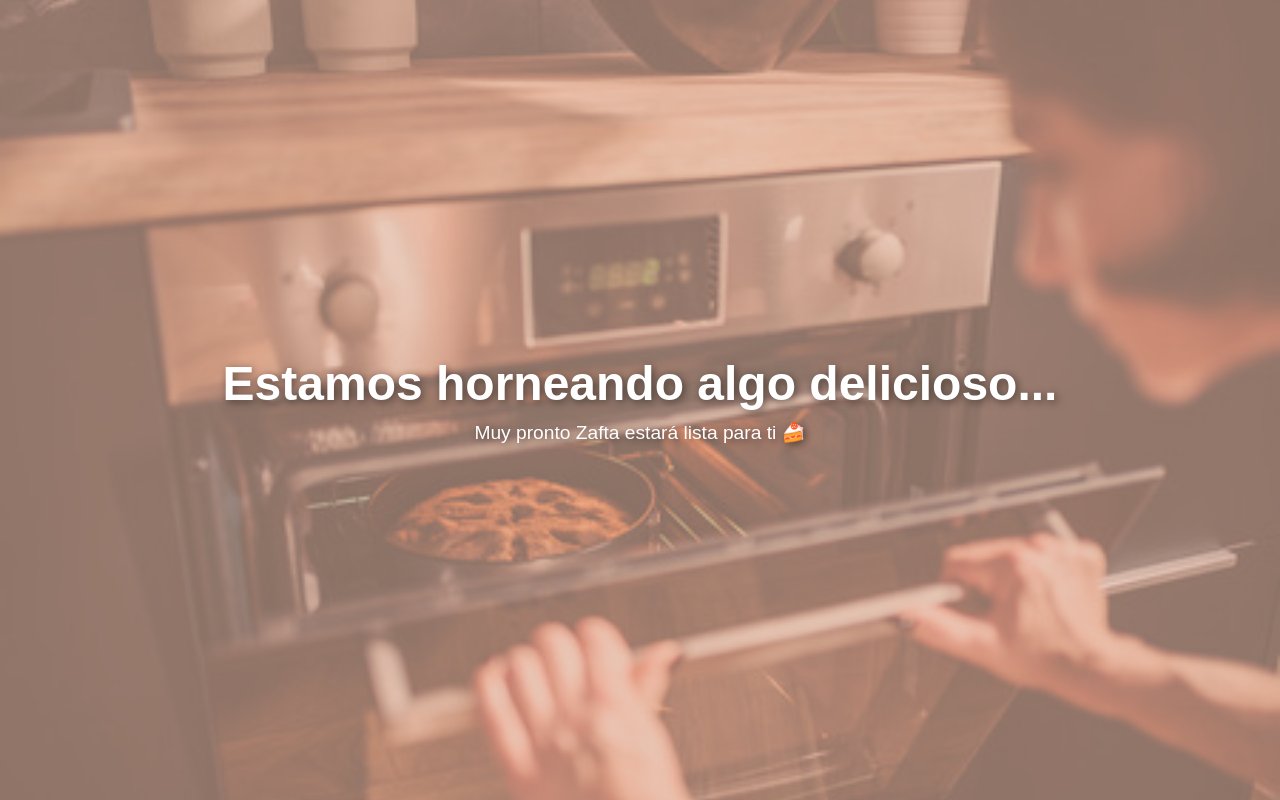
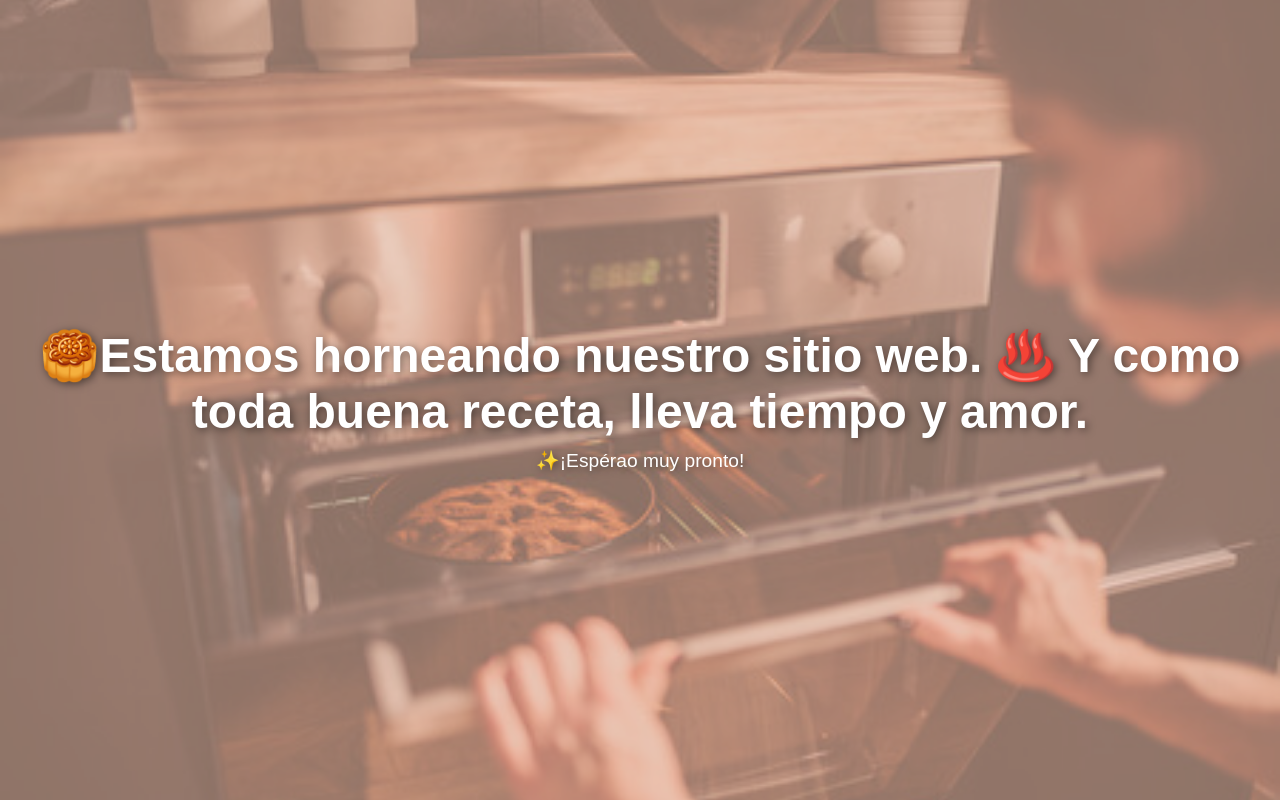
Before and after one commit to sorayandrea22/landing_zafta, a plain HTML site: page index.html in a window 1280 px wide. Drawn offline with Linux system fonts and the light colour scheme.

Commit message:
Update index.html

```diff
--- a/index.html
+++ b/index.html
@@ -66,8 +66,8 @@
 </head>
 <body>
   <div class="content">
-    <h1>Estamos horneando algo delicioso...</h1>
-    <p>Muy pronto Zafta estará lista para ti 🍰</p>
+    <h1>🥮Estamos horneando nuestro sitio web. ♨️ Y como toda buena receta, lleva tiempo y amor.</h1>
+    <p>✨¡Espérao muy pronto!</p>
   </div>
 </body>
 </html>
```
